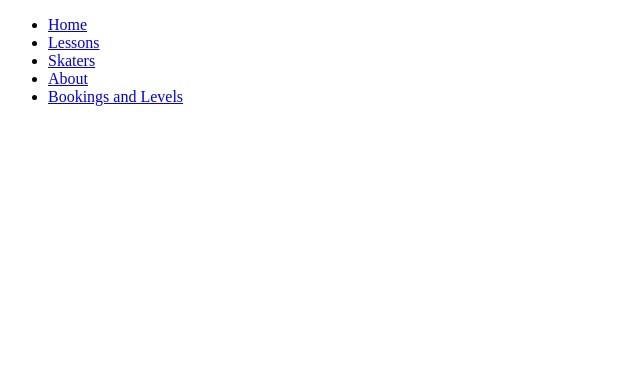
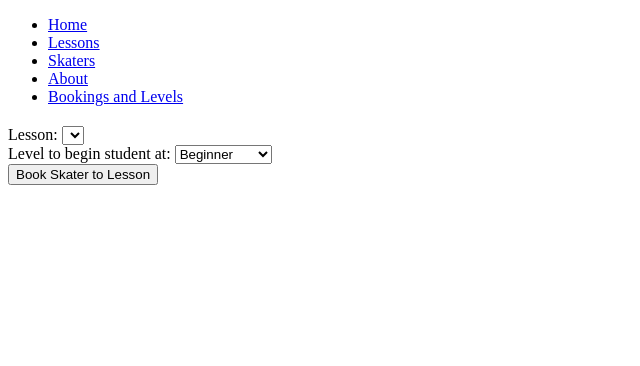
Before and after one commit to alexgjohn/RinkedIn, a Flask app: template roller_rink/templates/skaters/book.jinja in a window 1280 px wide. Shown: the top 366 px of the page, without its empty margins (0-640 px from the left). Run offline with Flask 3, Linux system fonts and the light colour scheme; the template is opened without the code that fills it, so the values that code supplies are empty.

Commit message:
attempted to add book function to dynamic skater show page

```diff
--- a/roller_rink/templates/lessons/new.jinja
+++ b/roller_rink/templates/lessons/new.jinja
@@ -6,7 +6,7 @@
 <form action="/lessons" method="post">
     <div>
         <label for="name">Name: </label>
-        <input type="text" id="name" name="name">
+        <input type="text" id="name" name="name" required>
     </div>
     <div>
         <label for="day">Day: </label>
--- a/roller_rink/templates/levels/new.jinja
+++ b/roller_rink/templates/levels/new.jinja
@@ -25,7 +25,6 @@
         </select>
     <div>
         <label for="level">Level to begin student at: </label>
-        {# <input type="text" id="level" name="level"> #}
         <select id="level" name="level">
             <option value="Beginner">Beginner</option>
             <option value="Intermediate">Intermediate</option>
--- a/roller_rink/templates/skaters/book.jinja
+++ b/roller_rink/templates/skaters/book.jinja
@@ -3,6 +3,41 @@
 {% block content %}
 <h1>{{ title }}</h1>
 
+{# <p>REMEMBER: You can only add registered skaters to existing lessons.</p>
+<p>ALSO REMEMBER: You should only add premium members to premium lessons.</p>
+<p>To add a skater to the our register, head here.</p>
+<p>To add a lesson to our schedule, head here.</p> #}
+
+<form action="/skaters/{{skater.id}}/book" method='post'>
+    {# <div>
+        <label for="skater_id">Skater: </label>
+        <select id="skater_id" name="skater_id">
+            {% for skater in skaters %}
+            <option value="{{ skater.id }}">{{ skater.full_name }}</option>
+            {% endfor %}
+        </select> #}
+    </div>
+        <label for="lesson_id">Lesson: </label>
+        <select id="lesson_id" name="lesson_id">
+            {% for lesson in lessons %}
+            <option value="{{ lesson.id }}">{{ lesson.name }}</option>
+            {% endfor %}
+        </select>
+    <div>
+        <label for="level">Level to begin student at: </label>
+        <select id="level" name="level">
+            <option value="Beginner">Beginner</option>
+            <option value="Intermediate">Intermediate</option>
+            <option value="Advanced">Advanced</option>
+            <option value="Expert">Expert</option>
+        </select>
+    </div>
+    <div>
+        <button type="submit">Book Skater to Lesson</button>
+    </div>
+
+</form>
+
 
 
 {% endblock %}
--- a/roller_rink/templates/skaters/new.jinja
+++ b/roller_rink/templates/skaters/new.jinja
@@ -6,7 +6,7 @@
 <form action="/skaters" method="post">
     <div>
         <label for="full_name">Full Name: </label>
-        <input type="text" id="full_name" name="full_name">
+        <input type="text" id="full_name" name="full_name" required>
     </div>
     <div>
         <label for="premium_member">Are they a Premium member? </label>
--- a/roller_rink/templates/skaters/show.jinja
+++ b/roller_rink/templates/skaters/show.jinja
@@ -18,5 +18,6 @@ THIS SKATER IS <u>NOT</u> A PREMIUM MEMBER!
 {% endfor %}
 
 <p><a href="/skaters/{{ skater.id }}/edit">Update skater details</a> </p>
+<p><a href="/skaters/{{ skater.id }}/book">Book this skater to a lesson!</a> </p>
 
 {% endblock %}
```
Also changed, not shown: roller_rink/controllers/levels_controller.py (+8 -3 lines), roller_rink/controllers/skaters_controller.py (+26 -2 lines), roller_rink/repositories/level_repository.py (+9 -0 lines).
